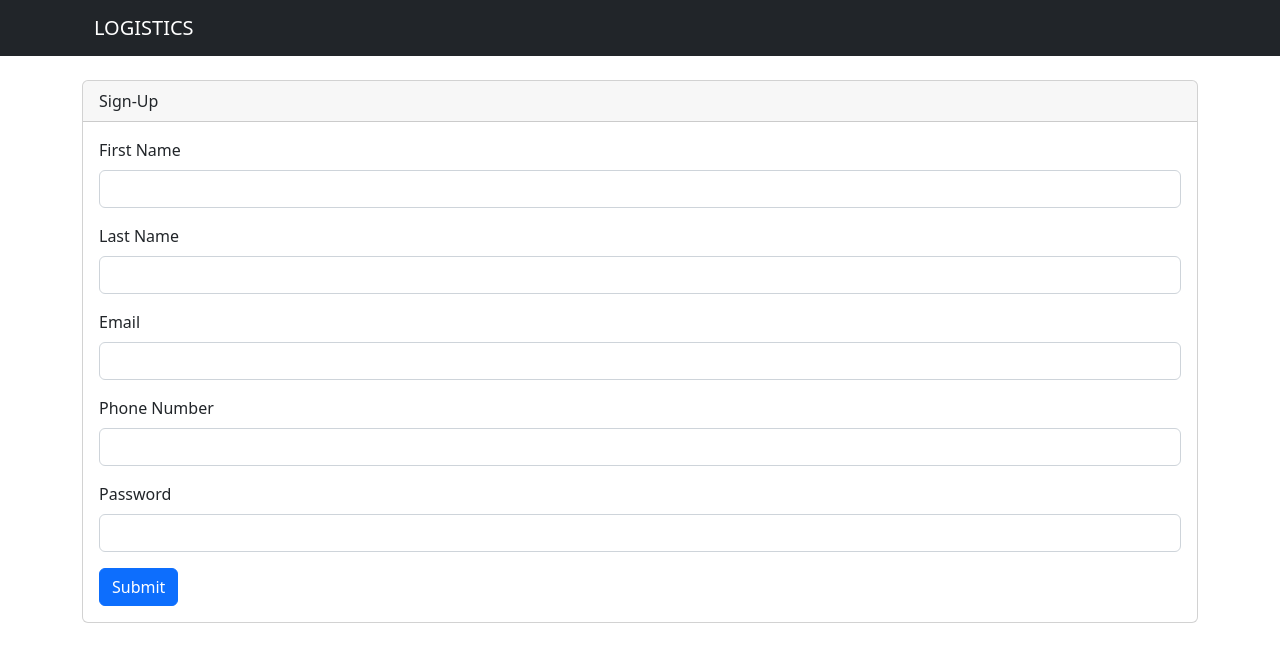
After one commit to edc-saman/lcs_techitout, a Django app: template Logistics/Logistics/templates/signup.html in a window 1280 px wide. The commit adds this page. Shown: the top 662 px of the page. Run offline with Django 4.2, Linux system fonts and the light colour scheme; the template is opened without the code that fills it, so the values that code supplies are empty.

Commit message:
Login and SignUp created

```diff
--- a/Logistics/Logistics/templates/index.html
+++ b/Logistics/Logistics/templates/index.html
@@ -24,10 +24,7 @@
           <a class="nav-link active" aria-current="page" href="index.html">Home</a>
         </li>
         <li class="nav-item">
-          <a class="nav-link" href="login.html">Login</a>
-        </li>
-        <li class="nav-item">
-          <a class="nav-link" href="signup.html">SignUp</a>
+          <a class="nav-link" href="logout.html">Logout</a>
         </li>
         <li><i class="fa-solid fa-cart-shopping"></i></li>
       </ul>
--- /dev/null
+++ b/Logistics/Logistics/templates/signup.html
@@ -0,0 +1,73 @@
+<!DOCTYPE html>
+<html lang="en" dir="ltr">
+  <head>
+    <meta charset="utf-8">
+    <title>Logistics</title>
+    <link rel="stylesheet" href="/css/master.css">
+    <!-- CSS only -->
+    <link href="https://cdn.jsdelivr.net/npm/bootstrap@5.2.0/dist/css/bootstrap.min.css" rel="stylesheet" integrity="sha384-gH2yIJqKdNHPEq0n4Mqa/HGKIhSkIHeL5AyhkYV8i59U5AR6csBvApHHNl/vI1Bx" crossorigin="anonymous">
+    <!-- JavaScript Bundle with Popper -->
+    <script src="https://cdn.jsdelivr.net/npm/bootstrap@5.2.0/dist/js/bootstrap.bundle.min.js" integrity="sha384-A3rJD856KowSb7dwlZdYEkO39Gagi7vIsF0jrRAoQmDKKtQBHUuLZ9AsSv4jD4Xa" crossorigin="anonymous"></script>
+
+  </head>
+  <body>
+    <nav class="navbar navbar-expand-lg navbar-dark bg-dark">
+      <div class="container">
+  <div class="container-fluid">
+    <button class="navbar-toggler" type="button" data-bs-toggle="collapse" data-bs-target="#navbarTogglerDemo01" aria-controls="navbarTogglerDemo01" aria-expanded="false" aria-label="Toggle navigation">
+      <span class="navbar-toggler-icon"></span>
+    </button>
+    <div class="collapse navbar-collapse" id="navbarTogglerDemo01">
+      <a class="navbar-brand">LOGISTICS</a>
+      <!-- <ul class="navbar-nav me-auto mb-2 mb-lg-0">
+        <li class="nav-item">
+          <a class="nav-link active" aria-current="page" href="index.html">Home</a>
+        </li>
+
+      </ul> -->
+    </div>
+
+  </div>
+  </div>
+</nav>
+
+<br>
+<section>
+  <div class="container">
+    <div class="card">
+  <div class="card-header">
+    Sign-Up
+  </div>
+  <div class="card-body">
+    <form>
+    <div class="mb-3">
+      <label for="exampleInputEmail1" class="form-label">First Name</label>
+      <input type="FirstName" class="form-control" id="exampleInputEmail1" aria-describedby="emailHelp" required>
+    </div>
+    <div class="mb-3">
+      <label for="" class="form-label">Last Name</label>
+      <input type="LastName" class="form-control" id="exampleInputEmail1" aria-describedby="emailHelp" required>
+    </div>
+    <div class="mb-3">
+      <label for="exampleInputEmail1" class="form-label">Email</label>
+      <input type="FirstName" class="form-control" id="exampleInputEmail1" aria-describedby="emailHelp" required>
+    </div>
+    <div class="mb-3">
+      <label for="exampleInputEmail1" class="form-label">Phone Number</label>
+      <input type="Number" class="form-control" id="exampleInputEmail1" aria-describedby="emailHelp"min="0" max="9" required>
+    </div>
+    <div class="mb-3">
+      <label for="exampleInputPassword1" class="form-label">Password</label>
+      <input type="password" class="form-control" id="exampleInputPassword1" required>
+    </div>
+    <button type="submit" class="btn btn-primary"formaction="thankyou.html">Submit</button>
+  </form>
+  </div>
+</div>
+
+  </div>
+</section>
+
+
+  </body>
+</html>
```
Also changed, not shown: Logistics/Logistics/templates/login.html (added, +65 -0 lines).
